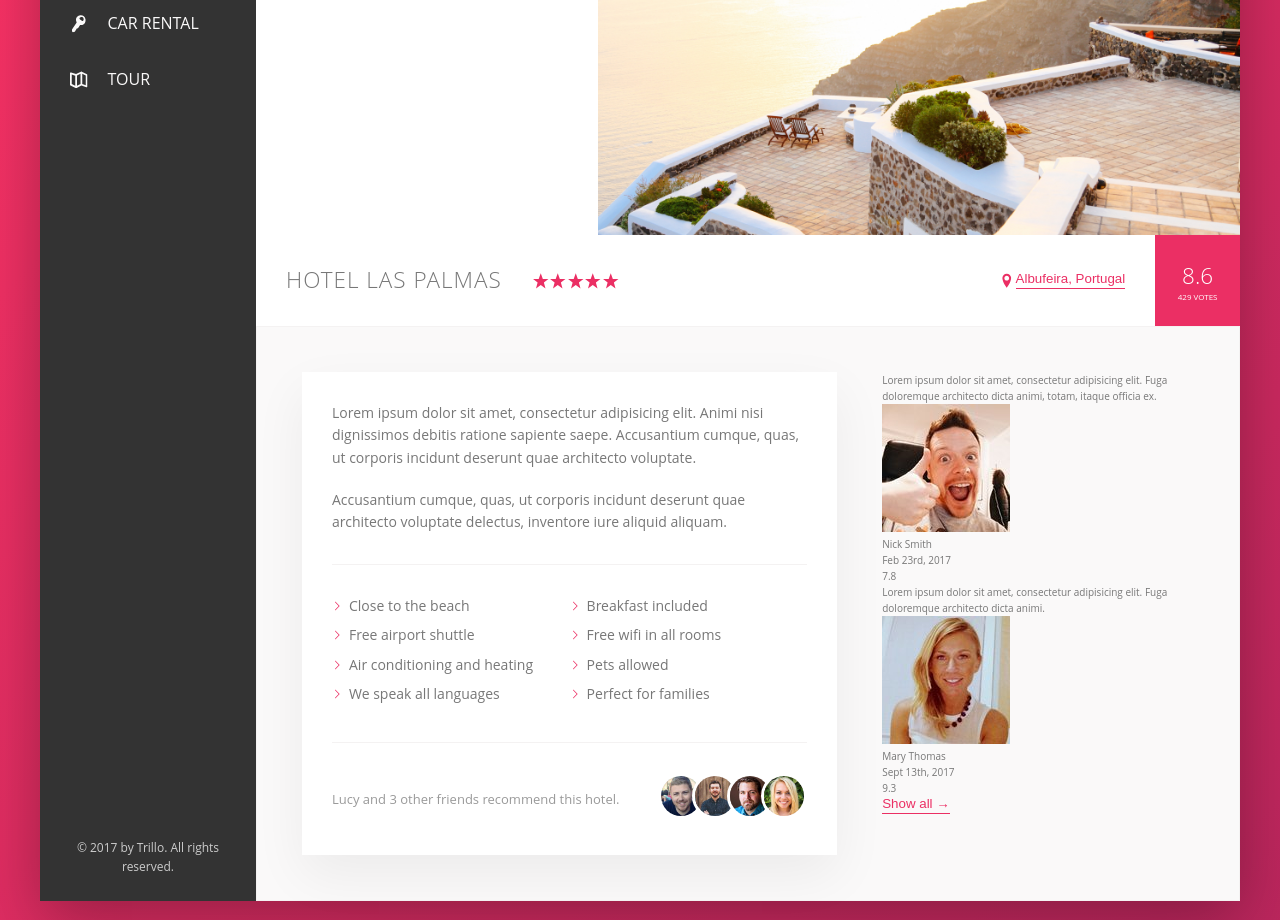
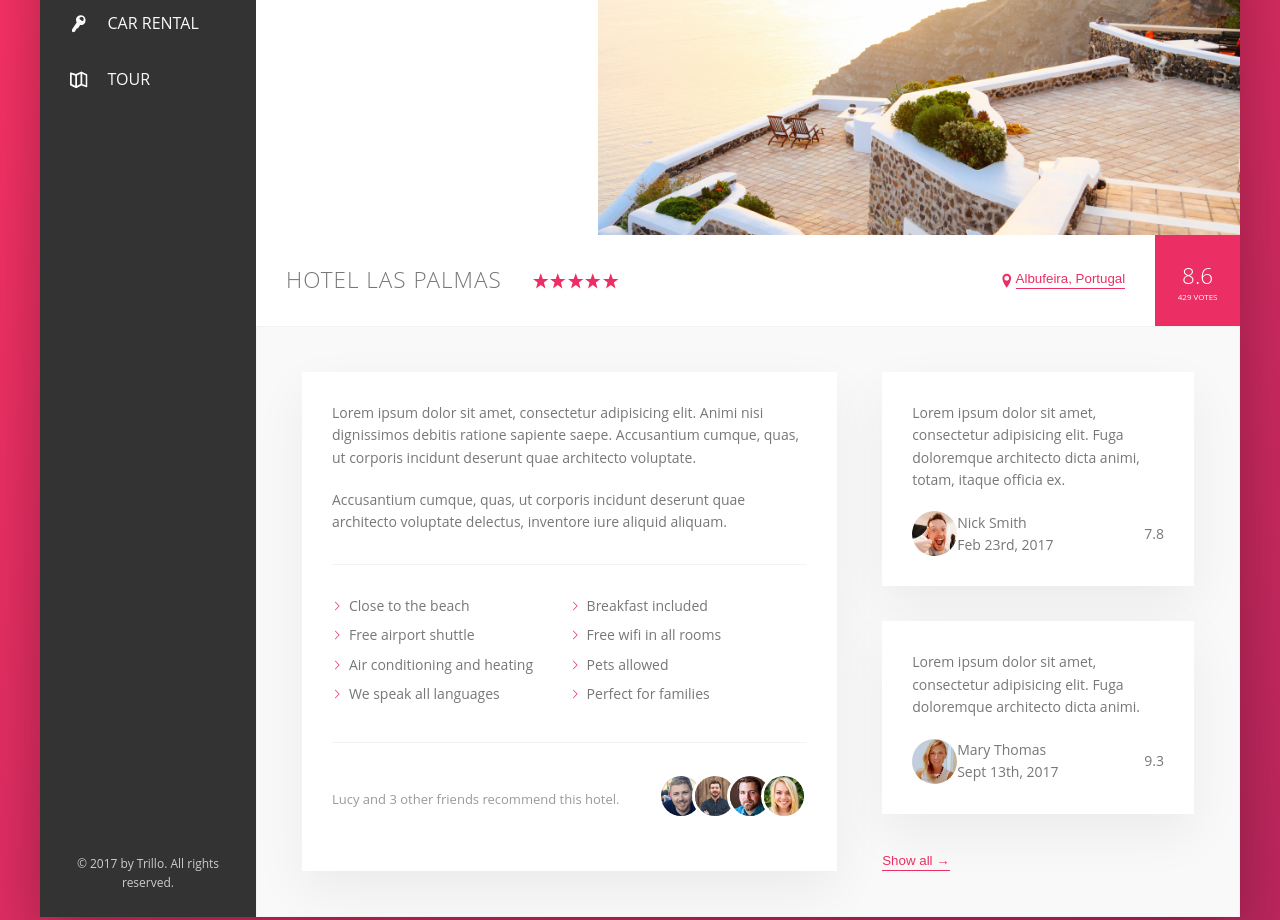
Before and after one commit to itK-Repo/clone-Trilio-flex-box, a website: page index.html in a window 1280 px wide. Shown: the part 300-1220 px from the top of the page. Drawn offline with nearby package versions, Linux system fonts and the light colour scheme; files that its build step writes are made by us from their sources.

Commit message:
new: review mark up + 레이아웃 작업

```diff
--- a/sass/_components.scss
+++ b/sass/_components.scss
@@ -369,3 +369,37 @@
     }
   }
 }
+
+///////////////////////////////////
+// REVIEWS
+.review {
+  background-color: #fff;
+  padding: 3rem;
+  margin-bottom: 3.5rem;
+  box-shadow: var(--shadow-light);
+
+  &__text {
+    margin-bottom: 2rem;
+  }
+  &__user {
+    display: flex;
+    align-items: center;
+  }
+  &__photo {
+    width: 4.5rem;
+    height: 4.5rem;
+    border-radius: 50%;
+  }
+  &__user-box {
+    margin-right: auto;
+  }
+  &__user-name {
+
+  }
+  &__user-date {
+
+  }
+  &__rating {
+
+  }
+}
--- a/sass/_layout.scss
+++ b/sass/_layout.scss
@@ -37,6 +37,7 @@
 }
 
 .detail {
+  font-size: 1.4rem;
   display: flex;
   padding: 4.5rem;
   background-color: var(--color-grey-light-1);
@@ -44,10 +45,8 @@
 }
 
 .description {
-  font-size: 1.4rem;
   flex: 0 0 60%;
   margin-right: 4.5rem;
-
   background-color: #fff;
   padding: 3rem;
   box-shadow: var(--shadow-light);
```
